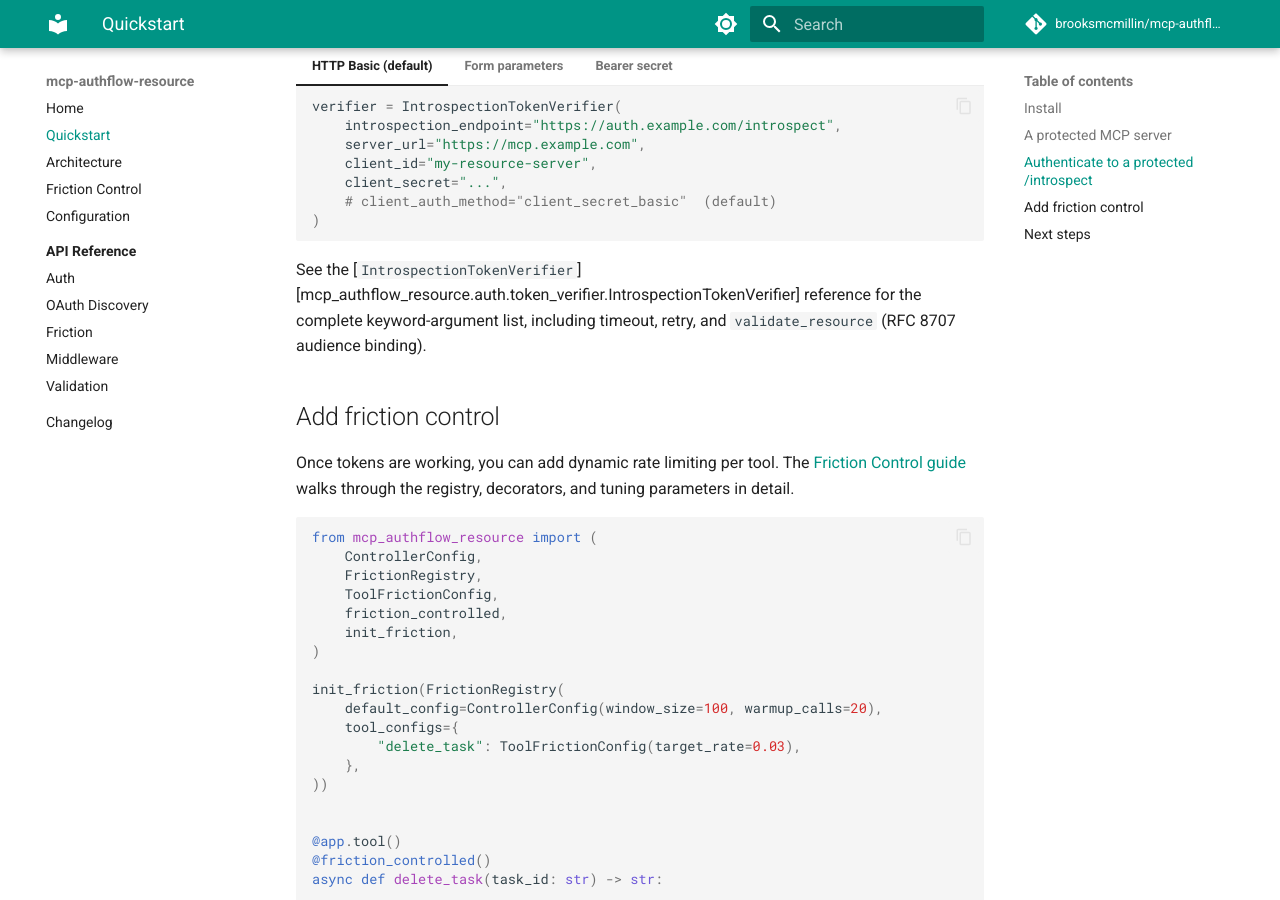
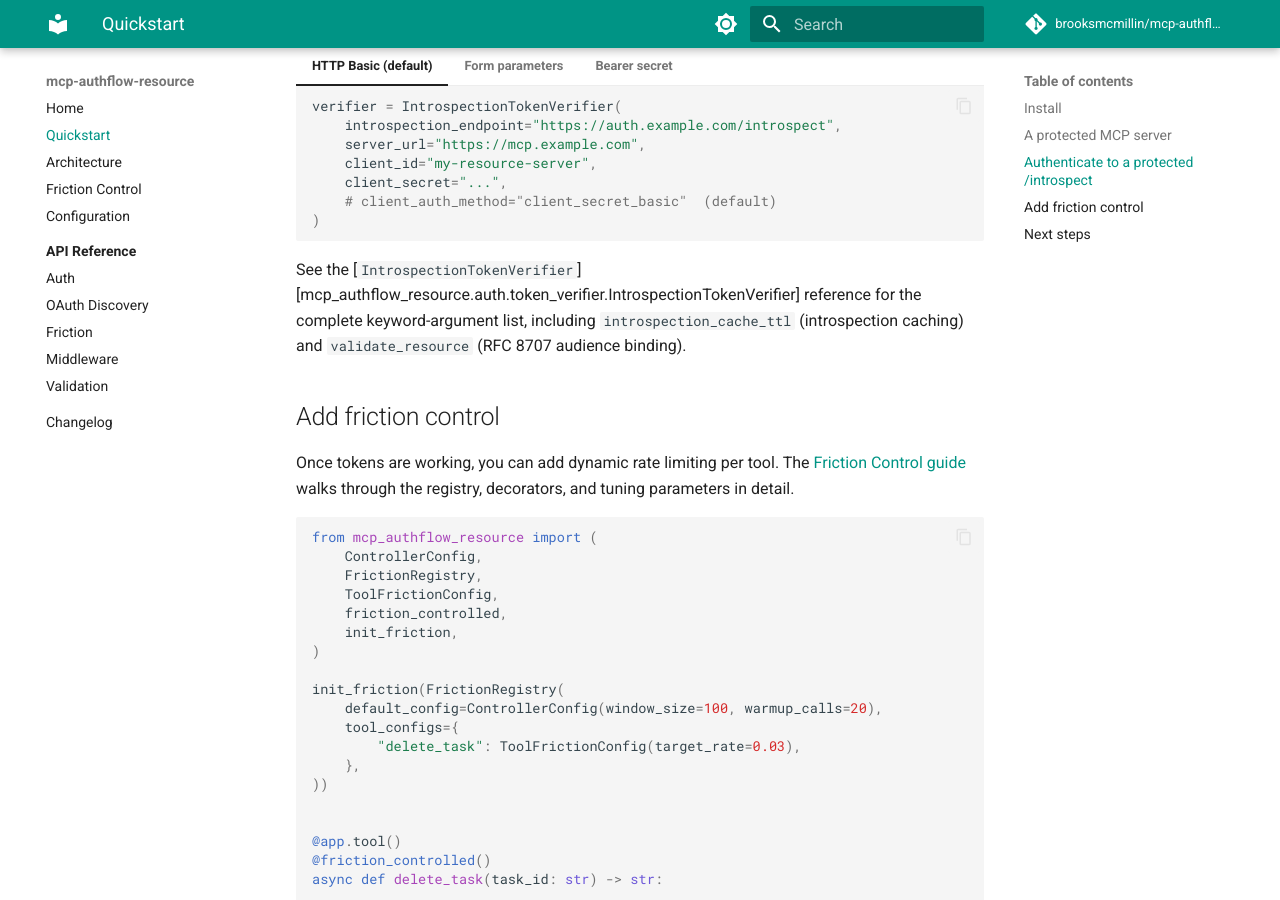
Before and after one commit to brooksmcmillin/mcp-authflow-resource, an MkDocs documentation site: the page built from docs/quickstart.md, in a window 1280 px wide and 900 px high, scrolled down 1404 px. Built offline with MkDocs 1.6.1 and Material for MkDocs 9.7.7, drawn with Linux system fonts in a browser that asks for light colours; comment, search, counter and statistics services are not loaded.

Commit message:
docs: stop advertising nonexistent timeout/retry verifier params (#63)
The quickstart pointed readers at 'timeout' and 'retry' keyword arguments
that IntrospectionTokenVerifier does not accept (the HTTP timeout is
hardcoded in verify_token and there is no retry support). Reference real
constructor parameters instead: introspection_cache_ttl and
validate_resource.

Fixes #24

````diff
--- a/docs/quickstart.md
+++ b/docs/quickstart.md
@@ -94,7 +94,7 @@ If your auth server protects its own introspection endpoint (which [RFC 7662 §2
     )
     ```
 
-See the [`IntrospectionTokenVerifier`][mcp_authflow_resource.auth.token_verifier.IntrospectionTokenVerifier] reference for the complete keyword-argument list, including timeout, retry, and `validate_resource` (RFC 8707 audience binding).
+See the [`IntrospectionTokenVerifier`][mcp_authflow_resource.auth.token_verifier.IntrospectionTokenVerifier] reference for the complete keyword-argument list, including `introspection_cache_ttl` (introspection caching) and `validate_resource` (RFC 8707 audience binding).
 
 ## Add friction control
 
````
